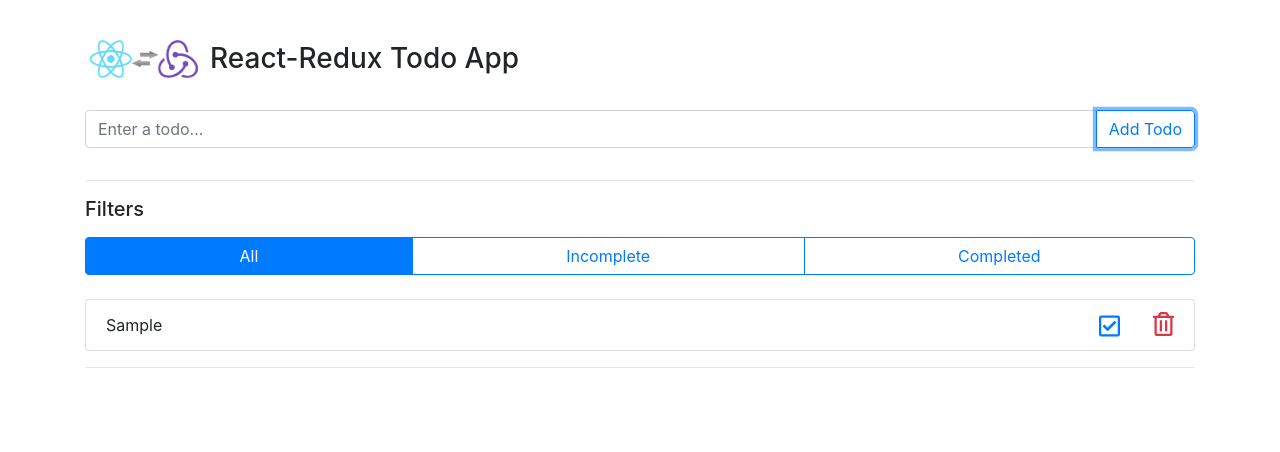
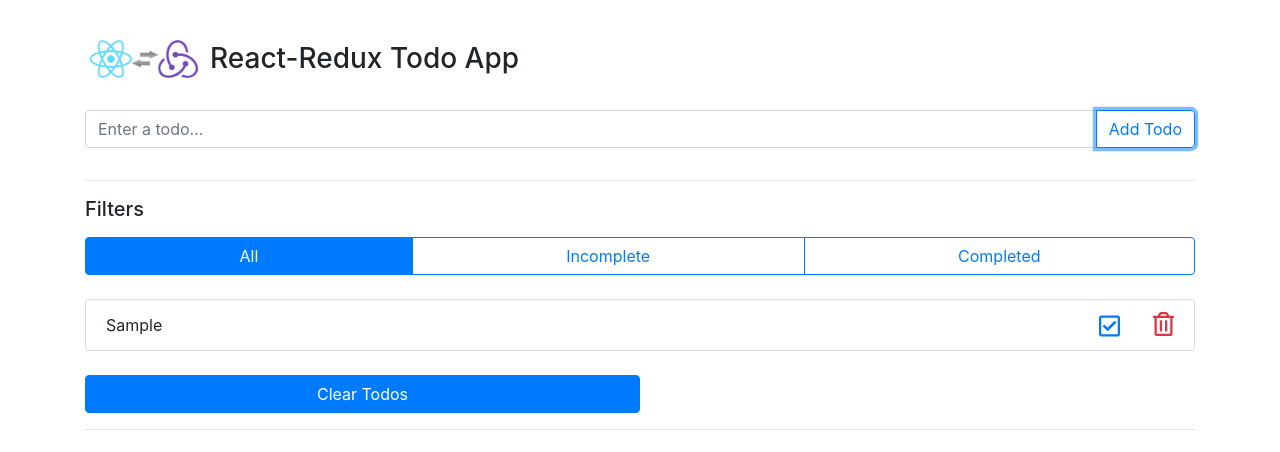
Before and after one commit to simonrevill/react-redux-todo-app, a React (Create React App) app: page / in a window 1280 px wide. Both pictures are taken after typing "Sample" into the empty fields and a click on the button "Add Todo". Shown: the top 452 px of the page. Built offline with nearby package versions, Linux system fonts and the light colour scheme.

Commit message:
added clearTodos button functionality

```diff
--- a/src/components/Todo.js
+++ b/src/components/Todo.js
@@ -1,7 +1,5 @@
 import React from 'react'
-
 import { connect } from 'react-redux';
-
 import toggleTodo from '../redux/actions/toggleTodo';
 import deleteTodo from '../redux/actions/deleteTodo';
 
--- a/src/components/TodoList.js
+++ b/src/components/TodoList.js
@@ -1,13 +1,15 @@
 import React from 'react'
-
+import { connect } from 'react-redux';
 import Todo from './Todo';
-import { connect } from 'react-redux';
+import clearTodos from '../redux/actions/clearTodos';
 
 const TodoList = stateProps => {
 
   const todos = stateProps.todos.map(todo => (
     <Todo key={todo.id} id={todo.id} todoText={todo.text} completed={todo.completed} />
   ));
+
+  const handleClearTodos = () => stateProps.clearTodos();
 
   return (
     <React.Fragment>
@@ -20,8 +22,7 @@
       </div>
       <div className="row">
         <div className="col-12">
-          {/* conditional className d-none - todos.length.... */}
-          <button className="btn btn-primary mt-4 w-50 js-clear-btn d-none" type="button">Clear Todos</button>
+          <button className={'btn btn-primary mt-4 w-50 js-clear-btn' + (!todos.length ? ' d-none' : '')} onClick={handleClearTodos} type="button">Clear Todos</button>
         </div>
       </div>
       <hr className="mt-3" />
@@ -31,4 +32,4 @@
 
 const mapStateToProps = state => state.todoReducer ? state.todoReducer : {};
 
-export default connect(mapStateToProps, null)(TodoList);
+export default connect(mapStateToProps, { clearTodos })(TodoList);
```
